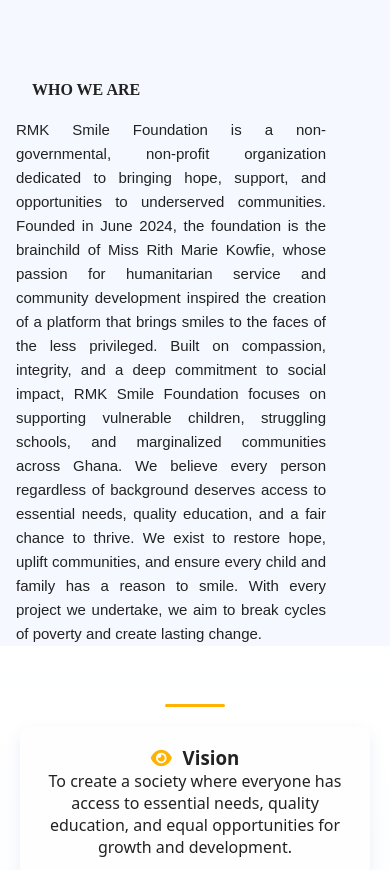
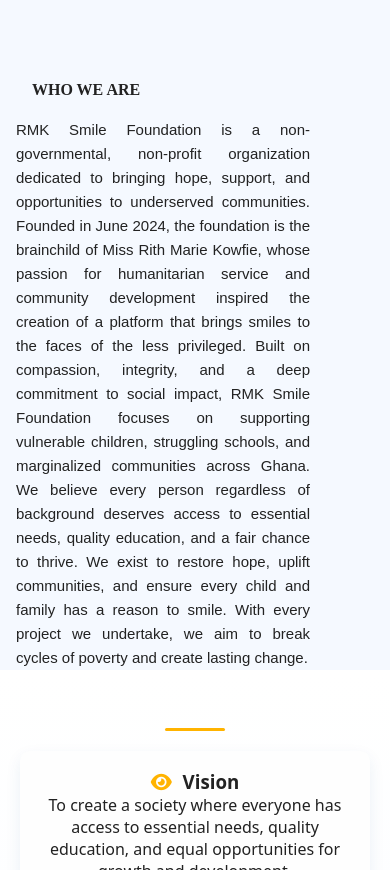
Before and after one commit to Louis-coder/RMK_Smile_Foundation, a plain HTML site: page about.html in a window 390 px wide. Shown: the part 498-1368 px from the top of the page. Drawn offline with nearby package versions, Linux system fonts and the light colour scheme; a script that the page names is missing.

Commit message:
Update style.css

```diff
--- a/style.css
+++ b/style.css
@@ -230,7 +230,7 @@ footer { background:#022c56; color:white; padding:30px 20px; text-align:center;
   .hero2 {height: 40vh;}
   .col-left {font-family: Arial, Helvetica, sans-serif; font-size: 15px; text-align: justify; margin-right: 5rem; line-height: 1.5rem;}
   .col-left h3 {font-family: chalkboard; font-size: 1rem;}
-  .col-left p {margin-top: 1rem; margin-left: -1rem; margin-right: -1rem;}
+  .col-left p {margin-top: 1rem; margin-left: -1rem; margin-right: -1re;}
   .col-right img {display: none;}
   .describtion p{text-align: justify; padding:0 16px 16px; line-height: 2rem; margin-right: -0.2rem; margin-left: -0.2rem;}
   .describtion span{font-weight: 300; }
```
